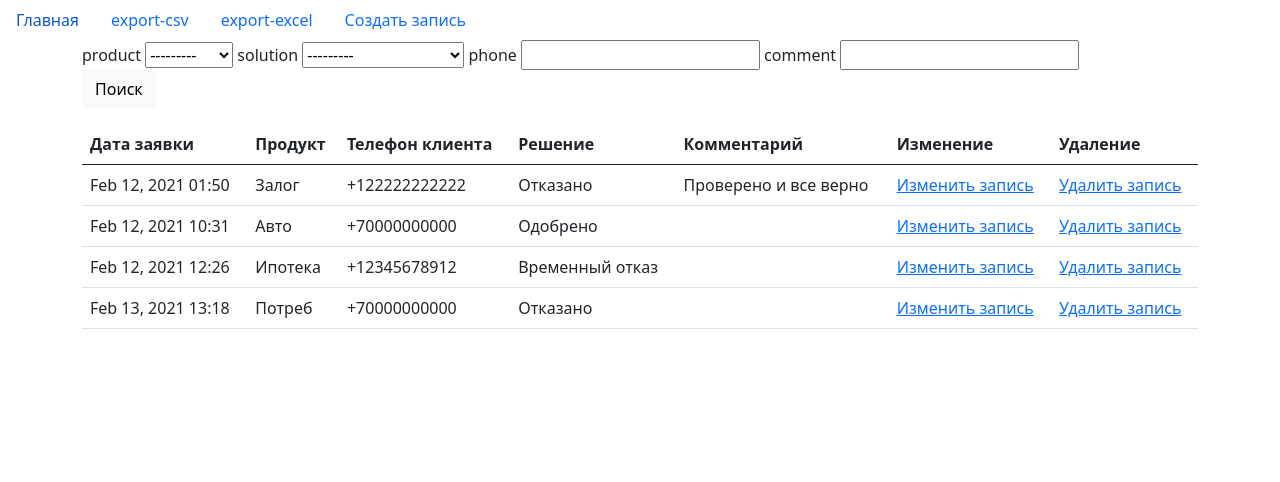
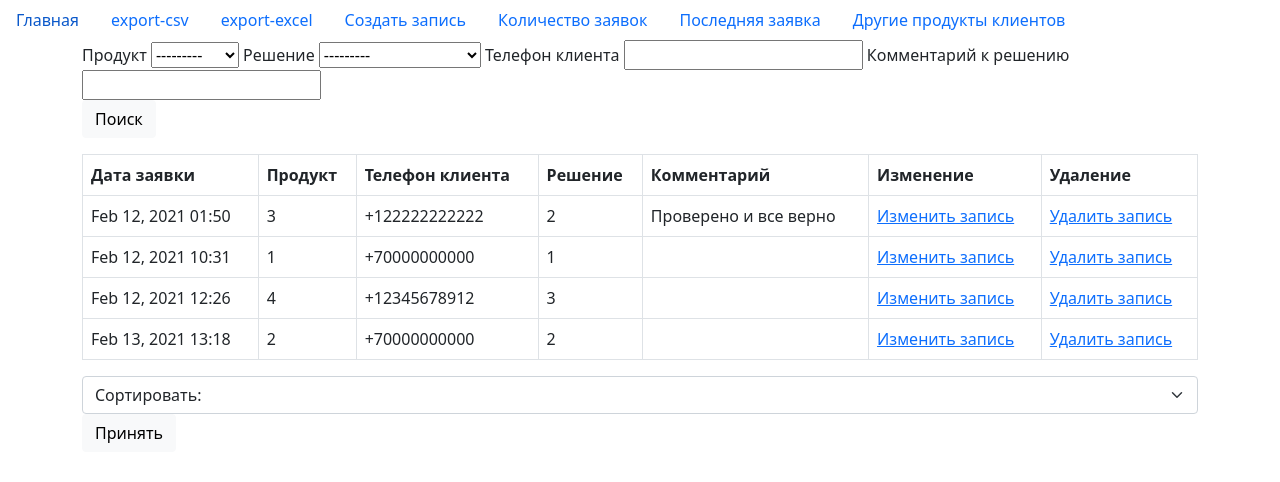
Before and after one commit to zurgis/sovkombank, a Django app: page / in a window 1280 px wide. Shown: the top 482 px of the page. Run offline with Django 3.2, Linux system fonts and the light colour scheme; data comes from the database, SQL or seed files in the repository; both versions use the stored data as it was after the commit; some libraries are stand-ins or nearby versions.

Commit message:
Second comment

```diff
--- a/main/filters.py
+++ b/main/filters.py
@@ -2,10 +2,10 @@ from django_filters import FilterSet, CharFilter
 
 from .models import Application
 
-
+# FilterSet - осуществляет поиск по полям
 class ApplicationFilter(FilterSet):
-    phone = CharFilter(field_name='phone', lookup_expr='icontains')
-    comment= CharFilter(field_name='comment', lookup_expr='icontains')
+    phone = CharFilter(label='Телефон клиента', field_name='phone', lookup_expr='icontains')
+    comment= CharFilter(label='Комментарий к решению', field_name='comment', lookup_expr='icontains')
 
     class Meta:
         model = Application
--- a/main/models.py
+++ b/main/models.py
@@ -1,31 +1,31 @@
 from django.db import models
 from django.core.validators import RegexValidator
 
-#from concurrency.api import concurrency_check
 from concurrency.fields import IntegerVersionField
 
 # Create your models here.
 class Application(models.Model):
 
-    class Products(models.IntegerChoices):
-        Auto = 1, 'Авто'
-        Consumer_credit = 2, 'Потреб'
-        Pledge = 3, 'Залог'
-        Mortgage = 4, 'Ипотека'
+    # Добавляем типы перечислений для селекторов
+    class Products(models.TextChoices):
+        Auto = 'Авто', 'Авто'
+        Consumer_credit = 'Потреб', 'Потреб'
+        Pledge = 'Залог', 'Залог'
+        Mortgage = 'Ипотека', 'Ипотека'
 
-    class Solutions(models.IntegerChoices):
-        Approved = 1, 'Одобрено'
-        Denied = 2, 'Отказано'
-        Temporarily_denied = 3, 'Временный отказ'
-
+    class Solutions(models.TextChoices):
+        Approved = 'Одобрено', 'Одобрено'
+        Denied = 'Отказано', 'Отказано'
+        Temporarily_denied = 'Временный отказ', 'Временный отказ'
 
     date = models.DateTimeField('Дата заявки', auto_now_add=True)
-    product = models.PositiveSmallIntegerField('Продукт', choices=Products.choices)
+    product = models.CharField('Продукт', choices=Products.choices, max_length=10)
     phone = models.CharField('Телефон клиента',
-        validators=[RegexValidator(r'^[+]\d{9,15}$', message='Номер телефона необходимо вводить в формате "+00000000000". Допускается до 15 цифр.')],
+        validators=[RegexValidator(r'^[+]\d{9,15}$', message='Номер телефона необходимо вводить в формате "+00000000000". Допускается от 9 до 15 цифр.')],
         help_text='Номер телефона в формате +00000000000. От 9 до 15 цифр', max_length=16)
-    solution = models.PositiveIntegerField('Решение', choices=Solutions.choices, blank=True, null=True)
+    solution = models.CharField('Решение', choices=Solutions.choices, max_length=15, blank=True, null=True)
     comment = models.TextField('Комментарий к решению', blank=True, null=True)
+    # Оптимистическая блокировка
     version = IntegerVersionField()
 
 
@@ -33,10 +33,5 @@ class Application(models.Model):
         verbose_name_plural = 'Заявки'
         verbose_name = 'Заявка'
 
-
-    # def save(self, *args, **kwargs):
-    #     concurrency_check(self, *args, **kwargs)
-    #     super().save(*args, **kwargs)
-
     def __str__(self):
         return self.phone
--- a/main/templates/main/base.html
+++ b/main/templates/main/base.html
@@ -11,7 +11,7 @@
   <header class="site_header">
     <ul class="nav">
       <li class="nav-item">
-        <a class="nav-link active" aria-current="page" href="{% url 'main:main' %}">Главная</a>
+        <a class="nav-link active" aria-current="page" href="{% url 'main:index' %}">Главная</a>
       </li>
       <li class="nav-item">
         <a class="nav-link" href="{% url 'main:export_csv' %}">export-csv</a>
@@ -21,6 +21,15 @@
       </li>
       <li class="nav-item">
         <a class="nav-link" href="{% url 'main:create' %}">Создать запись</a>
+      </li>
+      <li class="nav-item">
+        <a class="nav-link" href="{% url 'main:count_application' %}">Количество заявок </a>
+      </li>
+      <li class="nav-item">
+        <a class="nav-link" href="{% url 'main:last_application' %}">Последняя заявка </a>
+      </li>
+      <li class="nav-item">
+        <a class="nav-link" href="{% url 'main:another_product' %}">Другие продукты клиентов</a>
       </li>
     </ul>
   </header>
@@ -33,8 +42,6 @@
     </div>
   </main>
 
-
-
   <!-- Option 2: Separate Popper and Bootstrap JS -->
   <script src="https://cdn.jsdelivr.net/npm/@popperjs/core@2.5.4/dist/umd/popper.min.js" integrity="sha384-q2kxQ16AaE6UbzuKqyBE9/u/KzioAlnx2maXQHiDX9d4/zp8Ok3f+M7DPm+Ib6IU" crossorigin="anonymous"></script>
   <script src="https://cdn.jsdelivr.net/npm/bootstrap@5.0.0-beta1/dist/js/bootstrap.min.js" integrity="sha384-pQQkAEnwaBkjpqZ8RU1fF1AKtTcHJwFl3pblpTlHXybJjHpMYo79HY3hIi4NKxyj" crossorigin="anonymous"></script>
--- a/main/templates/main/main.html
+++ b/main/templates/main/index.html
@@ -2,17 +2,10 @@
 {% load crispy_forms_tags %}
 
 {% block content %}
-
-  <!-- {% for field in application_filter.form %}
-    {{ field }}
-  {% endfor %}
-
-  {{ application_filter.form }} -->
-
   <div class="mb-3">
     <form action="" method="GET">
       {% for field in filter.form %}
-        {{ field.name }}
+        {{ field.label }}
         {{ field }}
       {% endfor %}
 
@@ -22,25 +15,7 @@
     </form>
   </div>
 
-  <!-- <form method="GET">
-
-    {% for field in filter.form %}
-      {{ field }}
-    {% endfor %}
-    <button>search</button>
-  </form> -->
-
-  <!-- {% if form.filter %}
-    {% for field in filter.form %}
-      {{ field }}
-    {% endfor %}
-  {% endif %}
-
-  {% for field in filter.form %}
-    {{ field }}
-  {% endfor %} -->
-
-  <table class="table">
+  <table class="table table-bordered">
     <thead>
       <tr>
         <th scope="col">Дата заявки</th>
@@ -67,4 +42,18 @@
     </tbody>
   </table>
 
+  <div class="mb-3">
+    <form action="" method="GET">
+      <select name='order' class="form-select" aria-label="Default select example">
+        <option hidden>Сортировать:</option>
+        <option value="product" {{ by_product }}>По продукту</option>
+        <option value="-date" {{ by_date }}>По самой новой записи</option>
+        <option value="solution" {{ by_solution }}>По решению</option>
+      </select>
+
+      <div class="form-group">
+        <button class="btn btn-light">Принять</button>
+      </div>
+    </form>
+  </div>
 {% endblock content %}
--- a/main/urls.py
+++ b/main/urls.py
@@ -5,11 +5,13 @@ from . import views
 
 app_name = 'main'
 urlpatterns = [
-    path('', views.ApplicationListView.as_view(), name='main'),
+    path('', views.ApplicationListView.as_view(), name='index'),
     path('<int:pk>/update/', views.ApplicationUpdateView.as_view(), name='update'),
     path('<int:pk>/delete/', views.ApplicationDeleteView.as_view(), name='delete'),
     path('create/', views.ApplicationCreateView.as_view(), name='create'),
     path('export-csv/', views.exportCSV, name='export_csv'),
     path('export-excel/', views.exportExcel, name='export_excel'),
-    path('list/', views.app, name='list')
+    path('count-application/', views.count_application, name='count_application'),
+    path('last-application/', views.last_application, name='last_application'),
+    path('another-product/', views.another_product, name='another_product'),
 ]
--- a/main/views.py
+++ b/main/views.py
@@ -5,6 +5,7 @@ import datetime
 from django.shortcuts import render, reverse
 from django.views.generic import ListView, UpdateView, DeleteView, CreateView
 from django.http import HttpResponse, HttpResponseRedirect
+from django.db import connection
 
 from django_filters.views import FilterMixin
 
@@ -16,23 +17,18 @@ from .filters import ApplicationFilter
 logger = logging.getLogger('django')
 
 # Create your views here.
-
-def app(request):
-    object_list = Application.objects.order_by('date')
-    myfilter = ApplicationFilter(request.GET, queryset=object_list)
-    object_list = myfilter.qs
-    context = {'object_list': object_list, 'filter': myfilter}
-    return render(request, 'main/application_filter.html', context)
-
-
+# FilterMixin - добавляет возможности фильтрации
 class ApplicationListView(ListView, FilterMixin):
     model = Application
-    template_name = 'main/main.html'
+    template_name = 'main/index.html'
     filterset_class = ApplicationFilter
 
+    # Переопределяем метод get, чтобы использовать фильтр
     def get(self, request, *args, **kwargs):
         self.filterset = self.get_filterset(self.get_filterset_class())
-        self.object_list = self.filterset.qs
+
+        sort = request.GET.getlist('order')
+        self.object_list = self.filterset.qs.order_by(*sort, 'date')
 
         context = self.get_context_data(filter=self.filterset, object_list=self.object_list)
 
@@ -49,17 +45,14 @@ class ApplicationUpdateView(UpdateView):
         return super().form_valid(form)
 
     def get_success_url(self):
-        return reverse('main:main')
-
-    # def dispatch(self, request, *args, **kwargs):
-    #     application = self.get_object()
-    #     return super().dispatch(request, *args, **kwargs)
+        return reverse('main:index')
 
 
 class ApplicationDeleteView(DeleteView):
     model = Application
 
     def dispatch(self, request, *args, **kwargs):
+        # Переопределяем метод, чтобы убрать подтверждение удаления
         self.application = self.get_object()
         self.application.delete()
 
@@ -68,7 +61,7 @@ class ApplicationDeleteView(DeleteView):
         return HttpResponseRedirect(self.get_success_url())
 
     def get_success_url(self):
-        return reverse('main:main')
+        return reverse('main:index')
 
 
 class ApplicationCreateView(CreateView):
@@ -80,9 +73,10 @@ class ApplicationCreateView(CreateView):
         return super().form_valid(form)
 
     def get_success_url(self):
-        return reverse('main:main')
+        return reverse('main:index')
 
 
+# Выгрузка данных в CSV
 def exportCSV(request):
     response = HttpResponse(content_type='text/csv')
 
@@ -98,6 +92,7 @@ def exportCSV(request):
     return response
 
 
+# Выгрузка данных в Excel
 def exportExcel(request):
     response = HttpResponse(content_type='application/ms-excel')
     response['Content-Disposition'] = 'attachment; filename="applications.xls"'
@@ -131,3 +126,43 @@ def exportExcel(request):
     wb.save(response)
 
     return response
+
+
+# Колличесво заявок
+def count_application(request):
+    with connection.cursor() as cursor:
+        cursor.execute("select count(id), to_char(date, 'Month') as month from main_application group by month")
+        row = dictfetchall(cursor)
+
+    context = {'row': row}
+    return render(request, 'main/count_application.html', context)
+
+
+# Последняя заявка
+def last_application(request):
+    with connection.cursor() as cursor:
+        cursor.execute("select * from main_application as m where date = (select max(date) from main_application as m2 where m.phone = m2.phone)")
+        row = dictfetchall(cursor)
+
+    context = {'row': row}
+    return render(request, 'main/last_application.html', context)
+
+
+# Другие продукты клиентов
+def another_product(request):
+    with connection.cursor() as cursor:
+        query = """
+        with special as (select * from main_application where solution = 'Одобрено')
+        select m.phone, m.product, m.solution from main_application m join special s on m.phone = s.phone and m.product != s.product
+        """
+        cursor.execute(query)
+        row = dictfetchall(cursor)
+
+    context = {'row': row}
+    return render(request, 'main/another_product.html', context)
+
+
+def dictfetchall(cursor):
+    # Возвращаем результаты запроса в виде dict
+    columns = [col[0] for col in cursor.description]
+    return [dict(zip(columns, row)) for row in cursor.fetchall()]
```
Also changed, not shown: config/settings.py (+6 -2 lines), main/templates/main/another_product.html (added, +23 -0 lines), main/templates/main/application_filter.html (deleted, +0 -23 lines), main/templates/main/count_application.html (added, +21 -0 lines), main/templates/main/last_application.html (added, +27 -0 lines), db.sqlite3, main/migrations/0007_auto_20210213_1648.py (added), main/migrations/0008_auto_20210213_1659.py (added), main/migrations/0009_auto_20210213_1659.py (added), 1 other file.
